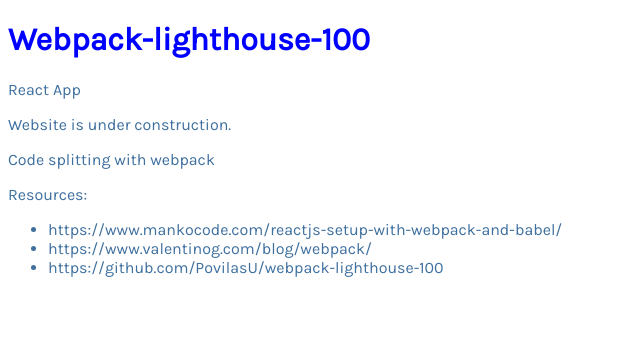
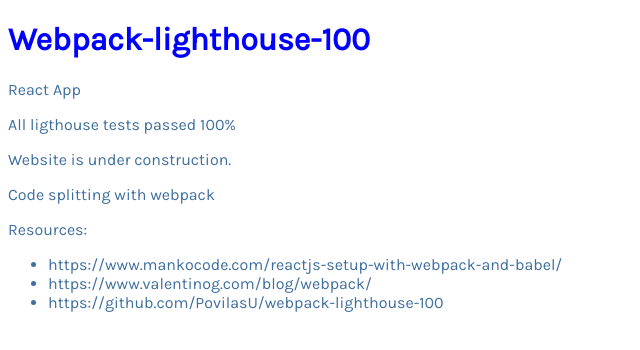
Before and after one commit to PovilasU/webpack-lighthouse-100, a React app: page / in a window 1280 px wide. Shown: the top 350 px of the page, without its empty margins (0-640 px from the left). Built offline with nearby package versions, Linux system fonts and the light colour scheme.

Commit message:
100% all tests

```diff
--- a/src/App.js
+++ b/src/App.js
@@ -7,6 +7,7 @@
     <div>
       <h1>Webpack-lighthouse-100</h1>
       <p>React App</p>
+      <p>All ligthouse tests passed 100%</p>
       <p>Website is under construction.</p>
       <p>Code splitting with webpack</p>
       <p>Resources:</p>
```
